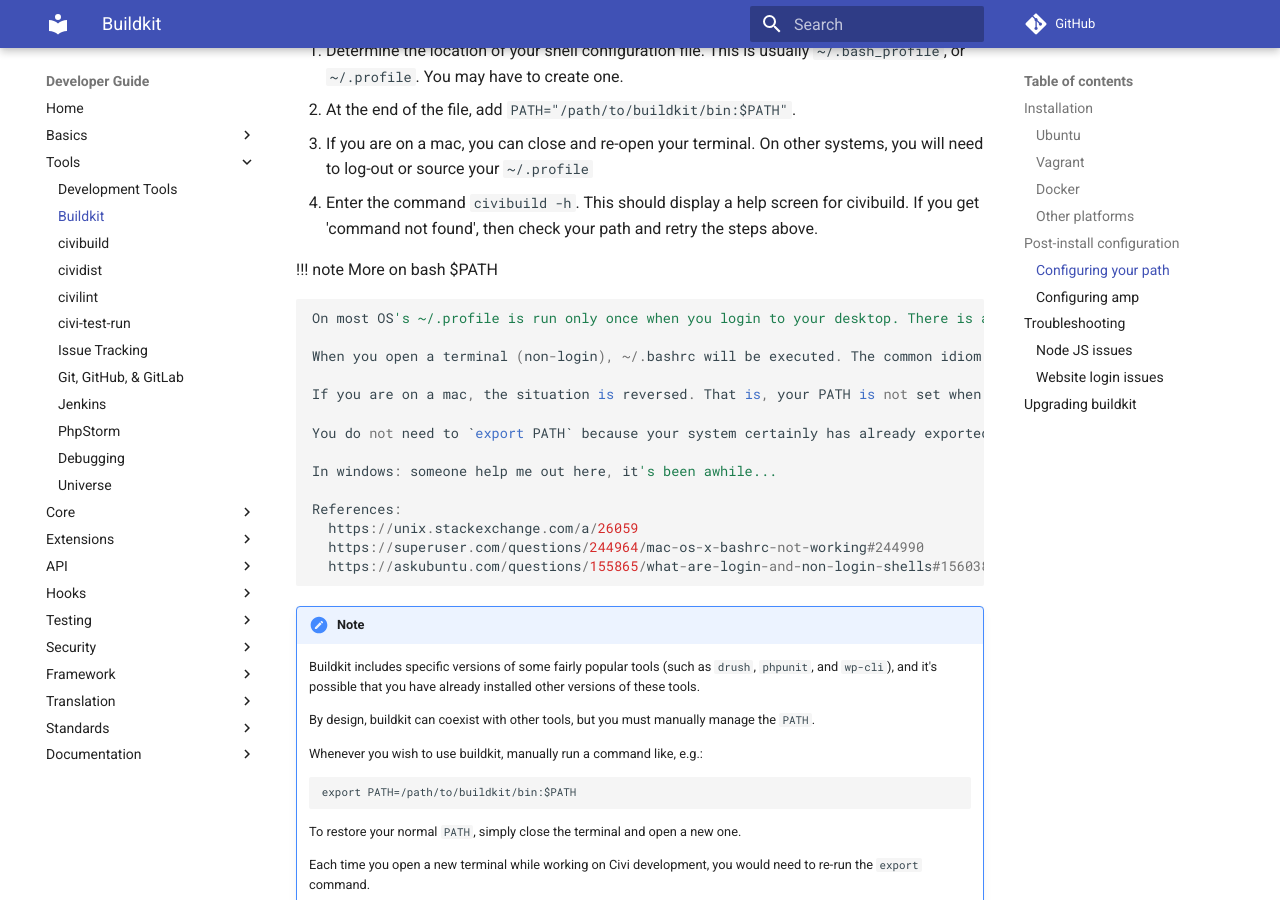
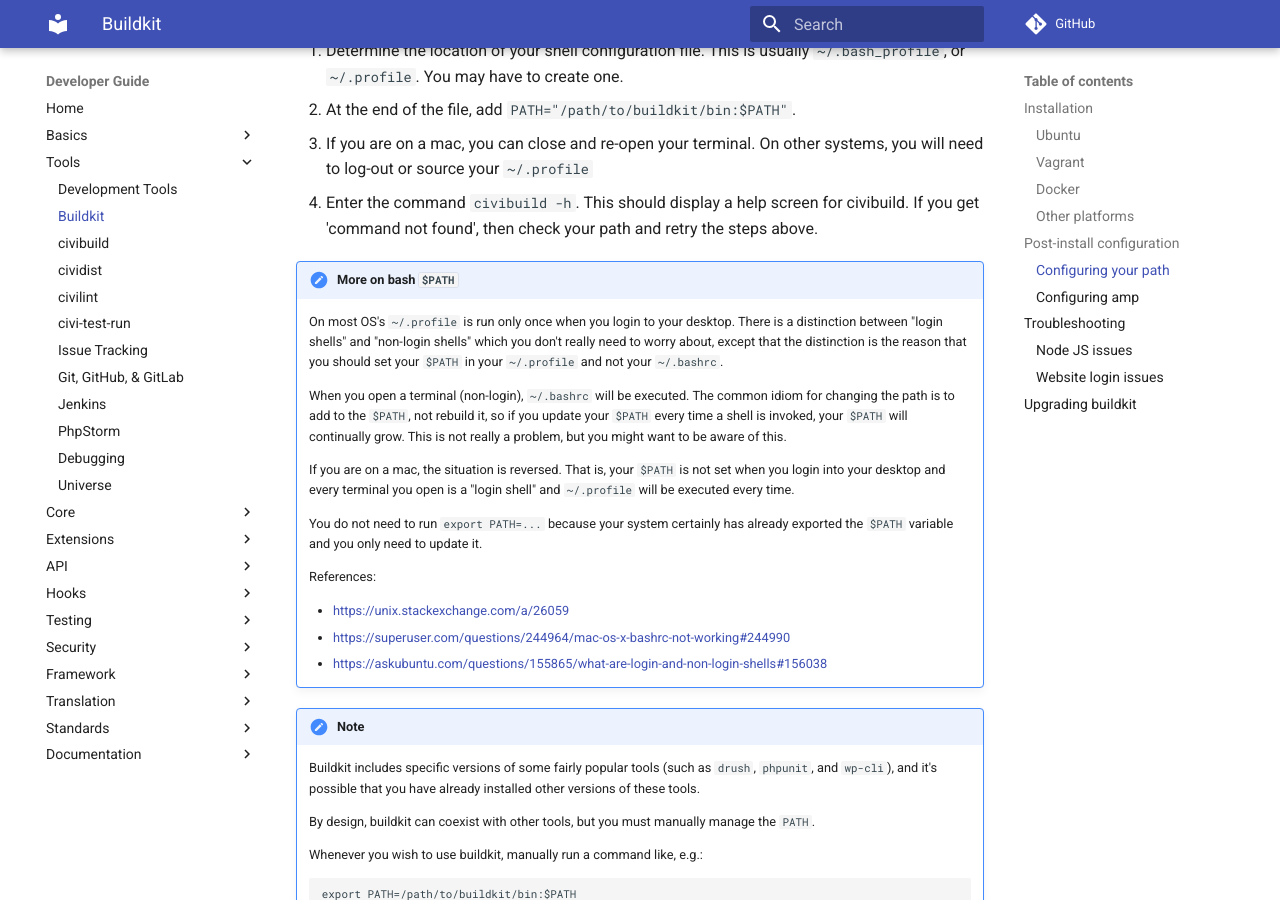
Before and after one commit to civicrm/civicrm-dev-docs, an MkDocs documentation site: the page built from docs/tools/buildkit.md, in a window 1280 px wide and 900 px high, scrolled down 2463 px. Built offline with MkDocs 1.6.1 and Material for MkDocs 9.7.7, drawn with Linux system fonts in a browser that asks for light colours; comment, search, counter and statistics services are not loaded; old or Windows-style settings are respelled for this version of MkDocs.

Commit message:
Improve markdown and language

```diff
--- a/docs/tools/buildkit.md
+++ b/docs/tools/buildkit.md
@@ -83,22 +83,21 @@
 1. If you are on a mac, you can close and re-open your terminal. On other systems, you will need to log-out or source your `~/.profile`
 1. Enter the command `civibuild -h`. This should display a help screen for civibuild. If you get 'command not found', then check your path and retry the steps above.
 
-!!! note More on bash $PATH
+!!! note "More on bash `$PATH`"
 
-    On most OS's ~/.profile is run only once when you login to your desktop. There is a distinction between "login shells" and "non-login shells" which you don't really need to worry about, except that the distinction is the reason that you should set your PATH in your `~/.profile` and not your `~/.bashrc`.
+    On most OS's `~/.profile` is run only once when you login to your desktop. There is a distinction between "login shells" and "non-login shells" which you don't really need to worry about, except that the distinction is the reason that you should set your `$PATH` in your `~/.profile` and not your `~/.bashrc`.
 
-    When you open a terminal (non-login), ~/.bashrc will be executed. The common idiom for changing the path is to add to the $PATH, not rebuild it, so if you update your PATH every time a shell is invoked, your PATH will continually grow. This is not really a problem, but you might want to be aware of this.
+    When you open a terminal (non-login), `~/.bashrc` will be executed. The common idiom for changing the path is to add to the `$PATH`, not rebuild it, so if you update your `$PATH` every time a shell is invoked, your `$PATH` will continually grow. This is not really a problem, but you might want to be aware of this.
 
-    If you are on a mac, the situation is reversed. That is, your PATH is not set when you login into your desktop and every terminal you open is a "login shell" and ~/.profile will be executed every time.
+    If you are on a mac, the situation is reversed. That is, your `$PATH` is not set when you login into your desktop and every terminal you open is a "login shell" and `~/.profile` will be executed every time.
 
-    You do not need to `export PATH` because your system certainly has already exported the PATH variable and you only need to update it.
-
-    In windows: someone help me out here, it's been awhile...
+    You do not need to run `export PATH=...` because your system certainly has already exported the `$PATH` variable and you only need to update it.
 
     References:
-      https://unix.stackexchange.com/a/26059
-      https://superuser.com/questions/244964/mac-os-x-bashrc-not-working#244990
-      https://askubuntu.com/questions/155865/what-are-login-and-non-login-shells#156038
+
+    * <https://unix.stackexchange.com/a/26059>
+    * <https://superuser.com/questions/244964/mac-os-x-bashrc-not-working#244990>
+    * <https://askubuntu.com/questions/155865/what-are-login-and-non-login-shells#156038>
 
 !!! note
 
```
